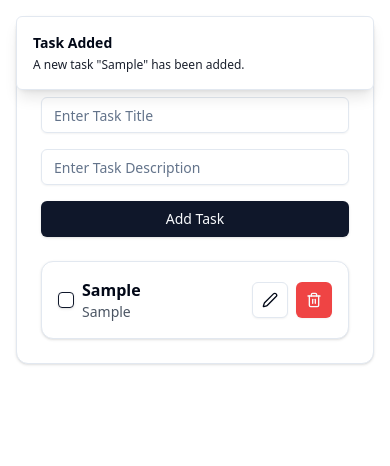
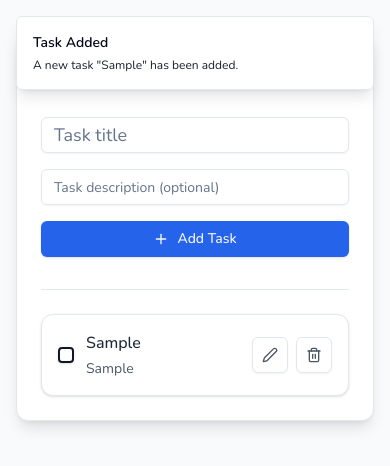
Before and after one commit to aman-4321/pwa-todo, a React (Vite) app: page / in a window 390 px wide. Both pictures are taken after typing "Sample", "Sample" into the empty fields and a click on the button "Add Task". Shown: the top 466 px of the page. Built offline with nearby package versions, Linux system fonts and the light colour scheme.

Commit message:
added fonts and upadate dependicies

```diff
--- a/src/App.tsx
+++ b/src/App.tsx
@@ -4,11 +4,11 @@ import { Input } from "@/components/ui/input";
 import { Button } from "@/components/ui/button";
 import { Card, CardContent, CardHeader, CardTitle } from "@/components/ui/card";
 import { Checkbox } from "@/components/ui/checkbox";
-import { Trash2, Edit2 } from "lucide-react";
+import { Trash2, Edit2, Plus } from "lucide-react";
 import { useToast } from "./hooks/use-toast";
-import OfflineMessage from "@/components/OfflineMessage"; // Import the OfflineMessage component
+import OfflineMessage from "@/components/OfflineMessage";
+import { Separator } from "@/components/ui/separator";
 
-// Task interface to type the tasks in the todo list
 interface Task {
   id: number;
   title: string;
@@ -17,11 +17,9 @@ interface Task {
 }
 
 export default function TodoList() {
-  // State for task title and description inputs
   const [title, setTitle] = useState<string>("");
   const [description, setDescription] = useState<string>("");
 
-  // State for storing tasks with initial value from local storage
   const [tasks, setTasks] = useState<Task[]>(() => {
     if (typeof window !== "undefined") {
       const savedTasks = localStorage.getItem("tasks");
@@ -30,174 +28,187 @@ export default function TodoList() {
     return [];
   });
 
-  // State for editing a task
   const [editingTask, setEditingTask] = useState<Task | null>(null);
-  const { toast } = useToast(); // Hook for displaying toast messages
-  const [isOffline, setIsOffline] = useState(!navigator.onLine); // Track online/offline status
+  const { toast } = useToast();
+  const [isOffline, setIsOffline] = useState(!navigator.onLine);
 
-  // Function to show toast notifications
   const showToast = useCallback(
     (
       title: string,
       description: string,
-      variant: "default" | "destructive" = "default",
+      variant: "default" | "destructive" = "default"
     ) => {
       toast({ title, description, variant });
     },
-    [toast],
+    [toast]
   );
 
-  // Effect to save tasks to local storage whenever tasks state changes
   useEffect(() => {
     if (typeof window !== "undefined") {
       localStorage.setItem("tasks", JSON.stringify(tasks));
     }
   }, [tasks]);
 
-  // Function to update the online/offline status
   const updateOnlineStatus = () => {
     setIsOffline(!navigator.onLine);
   };
 
-  // Effect to set up event listeners for online/offline status
   useEffect(() => {
     window.addEventListener("online", updateOnlineStatus);
     window.addEventListener("offline", updateOnlineStatus);
 
-    // Clean up event listeners on component unmount
     return () => {
       window.removeEventListener("online", updateOnlineStatus);
       window.removeEventListener("offline", updateOnlineStatus);
     };
   }, []);
 
-  // Function to add a new task or update an existing one
   const handleAddTask = () => {
-    if (title.trim() === "") return; // Prevent adding empty tasks
+    if (title.trim() === "") return;
 
     if (editingTask) {
-      // Update existing task
       setTasks(
         tasks.map((task) =>
-          task.id === editingTask.id ? { ...task, title, description } : task,
-        ),
+          task.id === editingTask.id ? { ...task, title, description } : task
+        )
       );
-      setEditingTask(null); // Clear editing state
+      setEditingTask(null);
       showToast("Task Updated", `The task "${title}" has been updated.`);
     } else {
-      // Create a new task
       const newTask: Task = {
-        id: Date.now(), // Unique ID based on timestamp
+        id: Date.now(),
         title,
         description,
-        completed: false, // New tasks are initially not completed
+        completed: false,
       };
-      setTasks([...tasks, newTask]); // Add new task to the list
+      setTasks([...tasks, newTask]);
       showToast("Task Added", `A new task "${title}" has been added.`);
     }
 
-    // Reset input fields
     setTitle("");
     setDescription("");
   };
 
-  // Function to set task for editing
   const handleEditTask = (task: Task) => {
-    setEditingTask(task); // Set the current task to be edited
-    setTitle(task.title); // Populate title input with task title
-    setDescription(task.description); // Populate description input with task description
+    setEditingTask(task);
+    setTitle(task.title);
+    setDescription(task.description);
   };
 
-  // Function to delete a task
   const handleDeleteTask = (id: number) => {
-    const taskToDelete = tasks.find((task) => task.id === id); // Find the task to be deleted
-    setTasks(tasks.filter((task) => task.id !== id)); // Remove the task from the list
+    const taskToDelete = tasks.find((task) => task.id === id);
+    setTasks(tasks.filter((task) => task.id !== id));
     if (taskToDelete) {
       showToast(
         "Task Deleted",
-        `The task "${taskToDelete.title}" has been deleted.`,
+        `The task "${taskToDelete.title}" has been deleted.`
       );
     }
   };
 
-  // Function to toggle the completion status of a task
   const handleToggleComplete = (id: number) => {
     setTasks(
       tasks.map((task) =>
-        task.id === id ? { ...task, completed: !task.completed } : task,
-      ),
+        task.id === id ? { ...task, completed: !task.completed } : task
+      )
     );
   };
 
   return (
-    <>
-      <div className="container mx-auto p-4 max-w-2xl">
-        <Card>
+    <div className="min-h-screen bg-gray-50 py-8">
+      <div className="container mx-auto px-4 sm:px-6 lg:px-8 max-w-3xl">
+        <Card className="shadow-lg">
           <CardHeader>
-            <CardTitle className="text-2xl font-bold text-center">
-              Todo List
+            <CardTitle className="text-3xl font-bold text-center text-gray-800">
+              Tasks
             </CardTitle>
           </CardHeader>
           <CardContent>
-            <div className="space-y-4">
-              {/* Input fields for title and description */}
+            <form
+              onSubmit={(e) => {
+                e.preventDefault();
+                handleAddTask();
+              }}
+              className="space-y-4 mb-8"
+            >
               <Input
-                placeholder="Enter Task Title"
+                placeholder="Task title"
                 value={title}
                 onChange={(e) => setTitle(e.target.value)}
+                className="text-lg"
               />
               <Input
-                placeholder="Enter Task Description"
+                placeholder="Task description (optional)"
                 value={description}
                 onChange={(e) => setDescription(e.target.value)}
               />
-              <Button className="w-full" onClick={handleAddTask}>
+              <Button
+                type="submit"
+                className="w-full bg-blue-600 hover:bg-blue-700 transition-colors"
+              >
+                <Plus className="mr-2 h-4 w-4" />
                 {editingTask ? "Update Task" : "Add Task"}
               </Button>
-            </div>
-            <div className="mt-6 space-y-4">
-              {/* Display tasks or a message if no tasks are available */}
+            </form>
+            <Separator className="my-6" />
+            <div className="space-y-4">
               {tasks.length === 0 ? (
-                <p className="text-center text-gray-500">No todos available</p>
+                <p className="text-center text-gray-500 py-4">
+                  No tasks yet. Add one above!
+                </p>
               ) : (
                 tasks.map((task) => (
                   <Card
                     key={task.id}
-                    className={task.completed ? "bg-gray-100" : ""}
+                    className={`transition-all duration-300 ease-in-out ${
+                      task.completed ? "opacity-50" : ""
+                    }`}
                   >
                     <CardContent className="flex items-center justify-between p-4">
-                      <div className="flex items-center space-x-2">
+                      <div className="flex items-center space-x-3 flex-1">
                         <Checkbox
                           checked={task.completed}
                           onCheckedChange={() => handleToggleComplete(task.id)}
+                          className="border-2"
                         />
                         <div>
                           <h3
-                            className={`font-semibold ${task.completed ? "line-through text-gray-500" : ""}`}
+                            className={`font-medium ${
+                              task.completed
+                                ? "line-through text-gray-500"
+                                : "text-gray-800"
+                            }`}
                           >
                             {task.title}
                           </h3>
-                          <p
-                            className={`text-sm ${task.completed ? "line-through text-gray-500" : "text-gray-600"}`}
-                          >
-                            {task.description}
-                          </p>
+                          {task.description && (
+                            <p
+                              className={`text-sm mt-1 ${
+                                task.completed
+                                  ? "line-through text-gray-400"
+                                  : "text-gray-600"
+                              }`}
+                            >
+                              {task.description}
+                            </p>
+                          )}
                         </div>
                       </div>
-                      <div className="flex space-x-2">
-                        {/* Edit and Delete buttons */}
+                      <div className="flex space-x-2 ml-4">
                         <Button
                           size="icon"
                           variant="outline"
                           onClick={() => handleEditTask(task)}
+                          className="text-gray-600 hover:text-blue-600 transition-colors"
                         >
                           <Edit2 className="h-4 w-4" />
                           <span className="sr-only">Edit task</span>
                         </Button>
                         <Button
                           size="icon"
-                          variant="destructive"
+                          variant="outline"
                           onClick={() => handleDeleteTask(task.id)}
+                          className="text-gray-600 hover:text-red-600 transition-colors"
                         >
                           <Trash2 className="h-4 w-4" />
                           <span className="sr-only">Delete task</span>
@@ -210,10 +221,9 @@ export default function TodoList() {
             </div>
           </CardContent>
         </Card>
-        {/* Render the offline message if the user is offline */}
         {isOffline && <OfflineMessage />}
       </div>
-      <Toaster /> {/* Toast notifications for user feedback */}
-    </>
+      <Toaster />
+    </div>
   );
 }
--- a/src/components/OfflineMessage.tsx
+++ b/src/components/OfflineMessage.tsx
@@ -1,4 +1,3 @@
-// src/components/OfflineMessage.tsx
 import React from "react";
 
 const OfflineMessage: React.FC = () => {
--- /dev/null
+++ b/src/components/ui/separator.tsx
@@ -0,0 +1,29 @@
+import * as React from "react"
+import * as SeparatorPrimitive from "@radix-ui/react-separator"
+
+import { cn } from "@/lib/utils"
+
+const Separator = React.forwardRef<
+  React.ElementRef<typeof SeparatorPrimitive.Root>,
+  React.ComponentPropsWithoutRef<typeof SeparatorPrimitive.Root>
+>(
+  (
+    { className, orientation = "horizontal", decorative = true, ...props },
+    ref
+  ) => (
+    <SeparatorPrimitive.Root
+      ref={ref}
+      decorative={decorative}
+      orientation={orientation}
+      className={cn(
+        "shrink-0 bg-border",
+        orientation === "horizontal" ? "h-[1px] w-full" : "h-full w-[1px]",
+        className
+      )}
+      {...props}
+    />
+  )
+)
+Separator.displayName = SeparatorPrimitive.Root.displayName
+
+export { Separator }
--- a/src/index.css
+++ b/src/index.css
@@ -1,6 +1,13 @@
+@import url("https://fonts.googleapis.com/css2?family=Nunito:ital,wght@0,200..1000;1,200..1000&display=swap");
+
 @tailwind base;
 @tailwind components;
 @tailwind utilities;
+
+body {
+  font-family: "Nunito", sans-serif;
+}
+
 @layer base {
   :root {
     --background: 0 0% 100%;
@@ -27,7 +34,7 @@
     --chart-3: 197 37% 24%;
     --chart-4: 43 74% 66%;
     --chart-5: 27 87% 67%;
-    --radius: 0.5rem
+    --radius: 0.5rem;
   }
   .dark {
     --background: 222.2 84% 4.9%;
@@ -53,7 +60,7 @@
     --chart-2: 160 60% 45%;
     --chart-3: 30 80% 55%;
     --chart-4: 280 65% 60%;
-    --chart-5: 340 75% 55%
+    --chart-5: 340 75% 55%;
   }
 }
 @layer base {
--- a/tailwind.config.js
+++ b/tailwind.config.js
@@ -5,53 +5,53 @@ export default {
   theme: {
     extend: {
       borderRadius: {
-  			lg: 'var(--radius)',
-  			md: 'calc(var(--radius) - 2px)',
-  			sm: 'calc(var(--radius) - 4px)'
+        lg: "var(--radius)",
+        md: "calc(var(--radius) - 2px)",
+        sm: "calc(var(--radius) - 4px)",
       },
       colors: {
-  			background: 'hsl(var(--background))',
-  			foreground: 'hsl(var(--foreground))',
+        background: "hsl(var(--background))",
+        foreground: "hsl(var(--foreground))",
         card: {
-  				DEFAULT: 'hsl(var(--card))',
-  				foreground: 'hsl(var(--card-foreground))'
+          DEFAULT: "hsl(var(--card))",
+          foreground: "hsl(var(--card-foreground))",
         },
         popover: {
-  				DEFAULT: 'hsl(var(--popover))',
-  				foreground: 'hsl(var(--popover-foreground))'
+          DEFAULT: "hsl(var(--popover))",
+          foreground: "hsl(var(--popover-foreground))",
         },
         primary: {
-  				DEFAULT: 'hsl(var(--primary))',
-  				foreground: 'hsl(var(--primary-foreground))'
+          DEFAULT: "hsl(var(--primary))",
+          foreground: "hsl(var(--primary-foreground))",
         },
         secondary: {
-  				DEFAULT: 'hsl(var(--secondary))',
-  				foreground: 'hsl(var(--secondary-foreground))'
+          DEFAULT: "hsl(var(--secondary))",
+          foreground: "hsl(var(--secondary-foreground))",
         },
         muted: {
-  				DEFAULT: 'hsl(var(--muted))',
-  				foreground: 'hsl(var(--muted-foreground))'
+          DEFAULT: "hsl(var(--muted))",
+          foreground: "hsl(var(--muted-foreground))",
         },
         accent: {
-  				DEFAULT: 'hsl(var(--accent))',
-  				foreground: 'hsl(var(--accent-foreground))'
+          DEFAULT: "hsl(var(--accent))",
+          foreground: "hsl(var(--accent-foreground))",
         },
         destructive: {
-  				DEFAULT: 'hsl(var(--destructive))',
-  				foreground: 'hsl(var(--destructive-foreground))'
+          DEFAULT: "hsl(var(--destructive))",
+          foreground: "hsl(var(--destructive-foreground))",
         },
-  			border: 'hsl(var(--border))',
-  			input: 'hsl(var(--input))',
-  			ring: 'hsl(var(--ring))',
+        border: "hsl(var(--border))",
+        input: "hsl(var(--input))",
+        ring: "hsl(var(--ring))",
         chart: {
-  				'1': 'hsl(var(--chart-1))',
-  				'2': 'hsl(var(--chart-2))',
-  				'3': 'hsl(var(--chart-3))',
-  				'4': 'hsl(var(--chart-4))',
-  				'5': 'hsl(var(--chart-5))'
-  			}
-  		}
-  	}
+          1: "hsl(var(--chart-1))",
+          2: "hsl(var(--chart-2))",
+          3: "hsl(var(--chart-3))",
+          4: "hsl(var(--chart-4))",
+          5: "hsl(var(--chart-5))",
         },
-  plugins: [require("tailwindcss-animate")],
+      },
+    },
+  },
+  plugins: [import("tailwindcss-animate")],
 };
```
Also changed, not shown: package.json (+21 -20 lines), 1 other file (tests, documents, lock files or other folders). Lines whose indentation alone changed are shown as unchanged.
